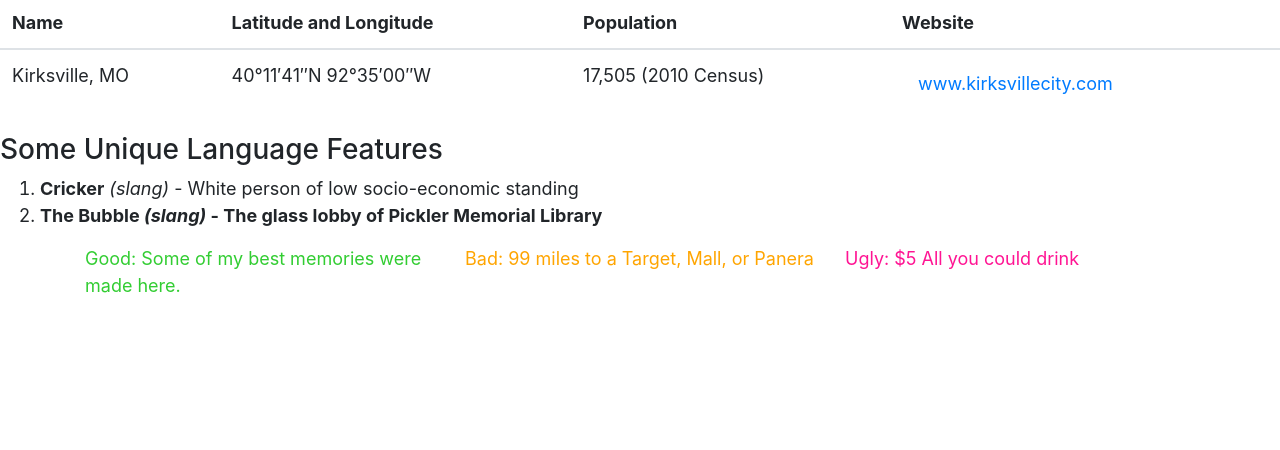
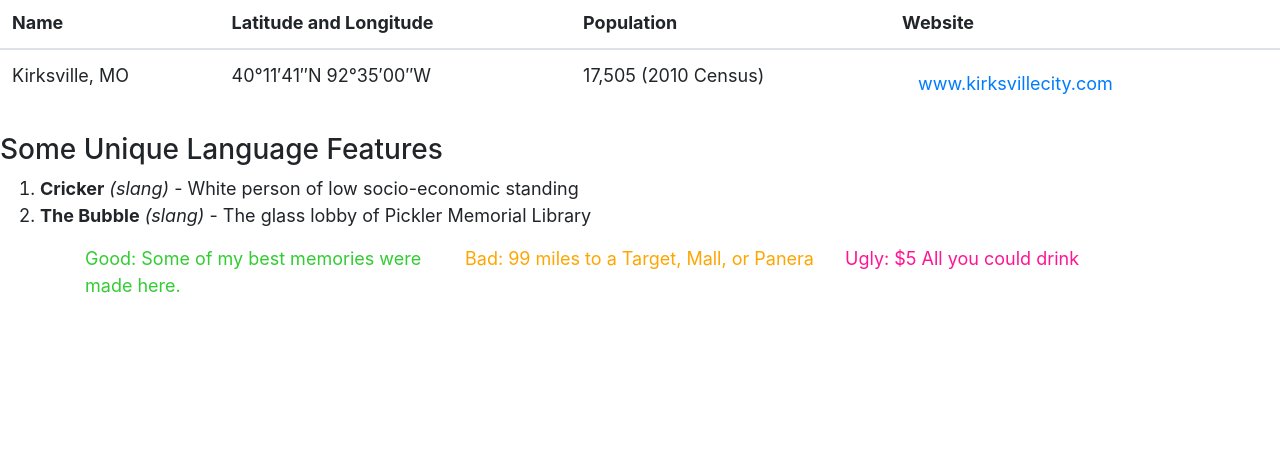
Before and after one commit to vicecoffee/project0, a Jekyll site: the page kirksville.html, which Jekyll copies as it is, in a window 1280 px wide. Shown: the part 1114-1564 px from the top of the page. Built offline with Jekyll 4.4.1, drawn with Linux system fonts in a browser that asks for light colours.

Commit message:
changes class tag to span for ital

```diff
--- a/kirksville.html
+++ b/kirksville.html
@@ -67,7 +67,7 @@
         <h3>Some Unique Language Features</h3>
         <ol>
             <li><span class="bold">Cricker</span><span class="ital"> (slang)</span> - White person of low socio-economic standing</li>
-            <li><span class="bold">The Bubble</class><span class="ital"> (slang)</span> - The glass lobby of Pickler Memorial Library</li>
+            <li><span class="bold">The Bubble</span><span class="ital"> (slang)</span> - The glass lobby of Pickler Memorial Library</li>
         </ol>
     </p>
 
```
